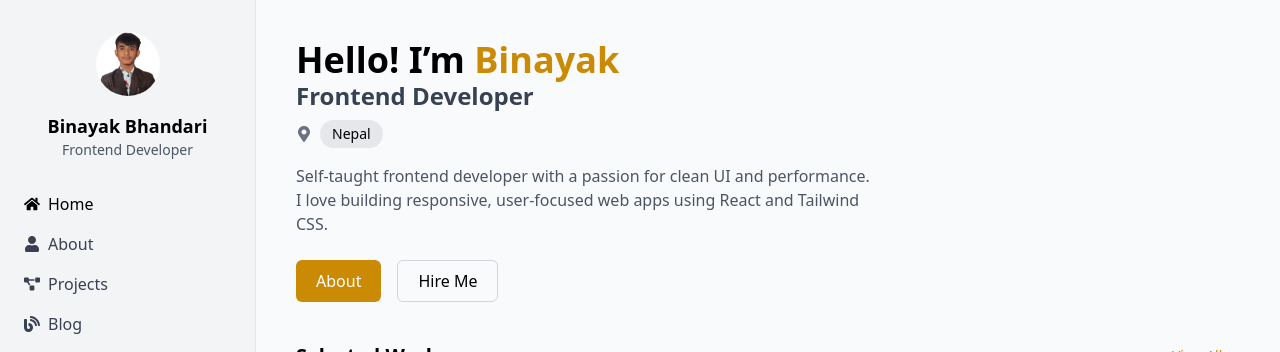
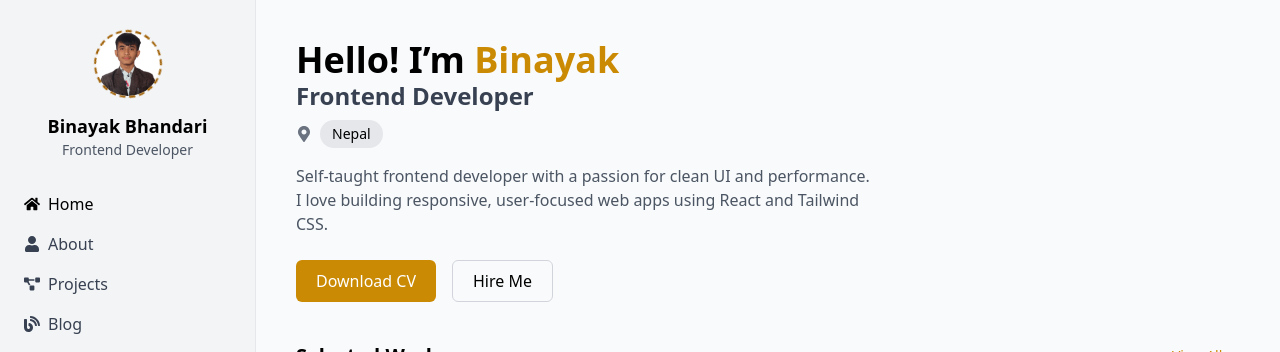
Before and after one commit to binayakbhandari/Portfolio-Website, a React (Vite) app: page / in a window 1280 px wide. Shown: the top 352 px of the page. Built offline with nearby package versions, Linux system fonts and the light colour scheme.

Commit message:
Changes made in Portfolio

```diff
--- a/src/components/Hero.jsx
+++ b/src/components/Hero.jsx
@@ -18,7 +18,7 @@ const Hero = () => {
         </p>
 
         <div className="mt-6 flex gap-4">
-          <button className="bg-yellow-600 text-white px-5 py-2 rounded-md font-medium hover:bg-yellow-700">About</button>
+          <button className="bg-yellow-600 text-white px-5 py-2 rounded-md font-medium hover:bg-yellow-700">Download CV</button>
           <button className="border border-gray-300 px-5 py-2 rounded-md font-medium hover:bg-gray-100">Hire Me</button>
         </div>
       </div>
--- a/src/components/Sidebar.jsx
+++ b/src/components/Sidebar.jsx
@@ -5,11 +5,15 @@ const Sidebar = () => {
     return (
         <aside className="w-64 min-h-screen bg-gray-100 px-6 py-8 border-r">
             <div className="text-center mb-8">
-                <img
-                    src="./profile.png"
-                    alt="Profile"
-                    className="w-16 h-16 mx-auto rounded-full object-cover"
-                />
+                <div className="relative w-16 h-16 mx-auto">
+                    <div className="absolute inset-0 rounded-full outline outline-2 md:outline-2 outline-dashed outline-yellow-700 animate-rotating hover:animate-none cursor-pointer dark:outline-white">
+                    </div>
+                    <img
+                        src="./profile.png"
+                        alt="Profile"
+                        className="w-16 h-16 rounded-full object-cover"
+                    />
+                </div>
                 <h2 className="mt-4 font-bold text-lg">Binayak Bhandari</h2>
                 <p className="text-sm text-gray-600">Frontend Developer</p>
             </div>
@@ -35,10 +39,10 @@ const Sidebar = () => {
             <div className="mt-10 text-gray-600">
                 <p className="uppercase text-xs mb-2">Social</p>
                 <div className="flex gap-4 text-xl">
-                    <a href="#"><FaGithub /></a>
-                    <a href="#"><FaLinkedinIn /></a>
-                    <a href="#"><FaTwitter /></a>
-                    <a href="#"><FaFacebookF /></a>
+                    <a href="https://github.com/binayakbhandari/"><FaGithub /></a>
+                    <a href="https://www.linkedin.com/in/binayak-bhandari/"><FaLinkedinIn /></a>
+                    <a href="https://x.com/binayak_np/"><FaTwitter /></a>
+                    <a href="https://facebook.com/binayakbhandari.np/"><FaFacebookF /></a>
                 </div>
             </div>
         </aside>
--- a/tailwind.config.js
+++ b/tailwind.config.js
@@ -1,3 +1,26 @@
+/** @type {import('tailwindcss').Config} */
+export default {
+  content: [
+    "./index.html",
+    "./src/**/*.{js,ts,jsx,tsx}",
+  ],
+  theme: {
+    extend: {
+      animation: {
+        rotating: 'rotating 10s linear infinite',
+      },
+      keyframes: {
+        rotating: {
+          '0%': { transform: 'rotate(0deg)' },
+          '100%': { transform: 'rotate(360deg)' },
+        },
+      },
+    },
+  },
+  plugins: [],
+}
+
+
 // /** @type {import('tailwindcss').Config} */
 // export default {
 //   content: [
@@ -5,32 +28,7 @@
 //     "./src/**/*.{js,ts,jsx,tsx}",
 //   ],
 //   theme: {
-//     extend: {
-//       animation : {
-//         'rotating' : 'rotating 10s linear infinite'
-//       },
-//       keyframes : {
-//         rotating : {
-//           '0%' : {transform : 'rotate(0deg)'},
-//           '25%' : {transform : 'rotate(90deg)'},
-//           '50%' : {transform : 'rotate(180deg)'},
-//           '75%' : {transform : 'rotate(270deg)'},
-//           '100%' : {transform : 'rotate(360deg)'},
-//         }
-//       }
-//       },
-//     },
+//     extend: {},
+//   },
 //   plugins: [],
-// }
-
-/** @type {import('tailwindcss').Config} */
-export default {
-  content: [
-    "./index.html",
-    "./src/**/*.{js,ts,jsx,tsx}",
-  ],
-  theme: {
-    extend: {},
-  },
-  plugins: [],
-};
+// };
```
